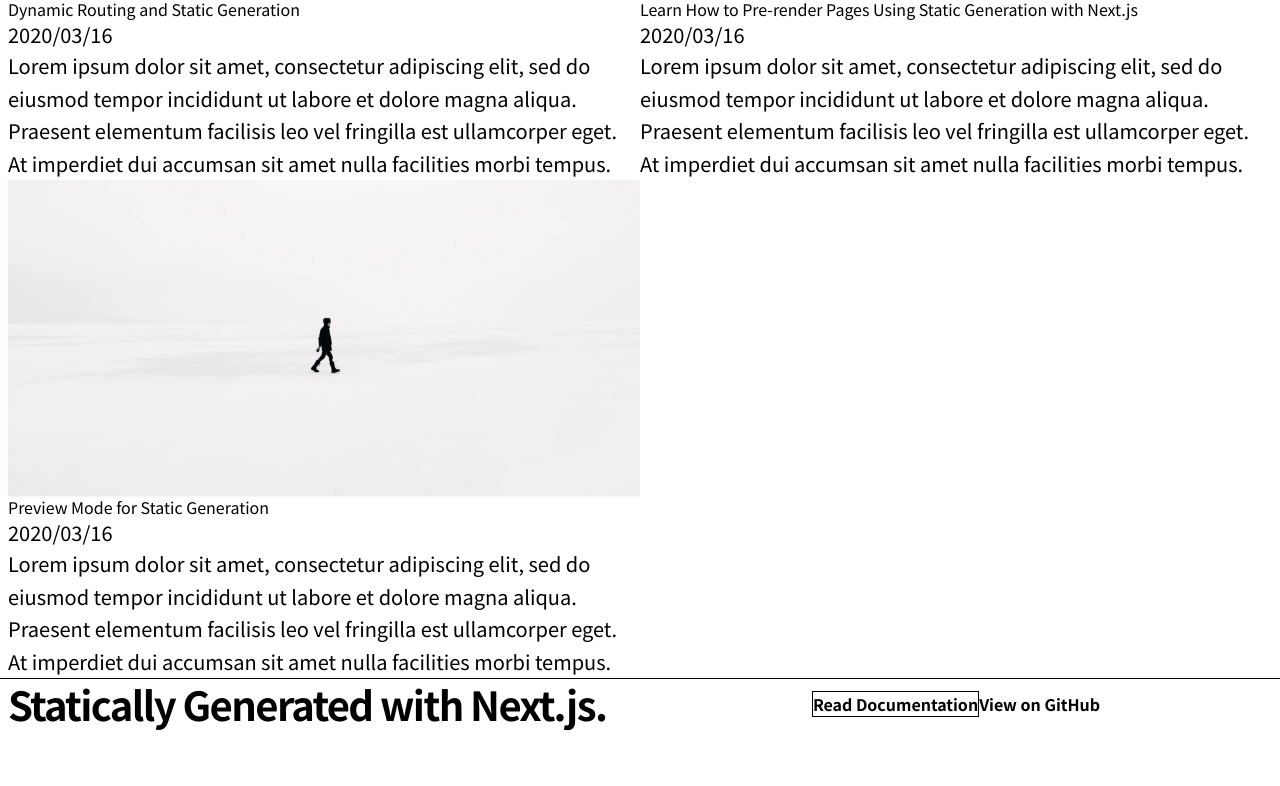
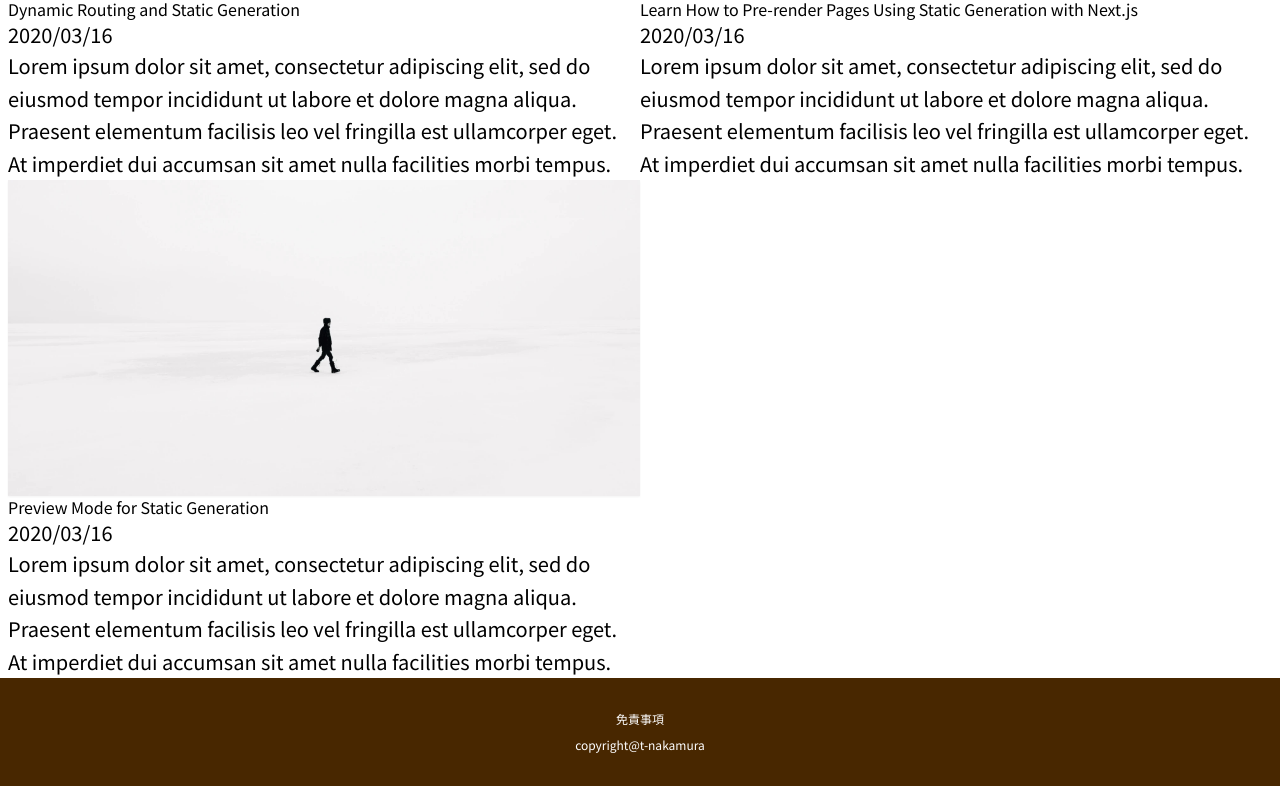
Before and after one commit to tnkmr32/blog-starter-app, a Next.js app: page / in a window 1280 px wide. Shown: the part 1082-1868 px from the top of the page. Before the commit the page ends 1815 px from the top, so only its background shows below. Built offline with nearby package versions, Linux system fonts and the light colour scheme.

Commit message:
フッターコンポーネント修正

```diff
--- a/src/app/_components/footer.tsx
+++ b/src/app/_components/footer.tsx
@@ -1,29 +1,13 @@
 import Container from "@/app/_components/container";
-import { EXAMPLE_PATH } from "@/lib/constants";
+import Link from "./link";
 
 export function Footer() {
   return (
-    <footer className="bg-neutral-50 border-t border-neutral-200 dark:bg-slate-800">
-      <Container>
-        <div className="py-28 flex flex-col lg:flex-row items-center">
-          <h3 className="text-4xl lg:text-[2.5rem] font-bold tracking-tighter leading-tight text-center lg:text-left mb-10 lg:mb-0 lg:pr-4 lg:w-1/2">
-            Statically Generated with Next.js.
-          </h3>
-          <div className="flex flex-col lg:flex-row justify-center items-center lg:pl-4 lg:w-1/2">
-            <a
-              href="https://nextjs.org/docs/app/building-your-application/routing/layouts-and-templates"
-              className="mx-3 bg-black hover:bg-white hover:text-black border border-black text-white font-bold py-3 px-12 lg:px-8 duration-200 transition-colors mb-6 lg:mb-0"
-            >
-              Read Documentation
-            </a>
-            <a
-              href={`https://github.com/vercel/next.js/tree/canary/examples/${EXAMPLE_PATH}`}
-              className="mx-3 font-bold hover:underline"
-            >
-              View on GitHub
-            </a>
-          </div>
-        </div>
+    <footer className="bg-base text-white">
+      <Container className="items-center py-xl text-sm">
+        {/* TODO: リンク先の修正 */}
+        <Link href="/">免責事項</Link>
+        <div>copyright@t-nakamura</div>
       </Container>
     </footer>
   );
--- a/tailwind.config.ts
+++ b/tailwind.config.ts
@@ -11,8 +11,8 @@ const config: Config = {
     spacing: {
       sm: "8px",
       md: "16px",
-      lg: "20px",
-      xl: "24px",
+      lg: "24px",
+      xl: "32px",
     },
     fontSize: {
       sm: "12px",
@@ -22,19 +22,13 @@ const config: Config = {
     colors: {
       base: "#482700",
       accent: "#2B24FF",
+      white: "#FFFFFF",
     },
     extend: {
       backgroundImage: {
         "gradient-radial": "radial-gradient(var(--tw-gradient-stops))",
         "gradient-conic":
           "conic-gradient(from 180deg at 50% 50%, var(--tw-gradient-stops))",
-      },
-      colors: {
-        "accent-1": "#FAFAFA",
-        "accent-2": "#EAEAEA",
-        "accent-7": "#333",
-        success: "#0070f3",
-        cyan: "#79FFE1",
       },
       letterSpacing: {
         tighter: "-.04em",
```
